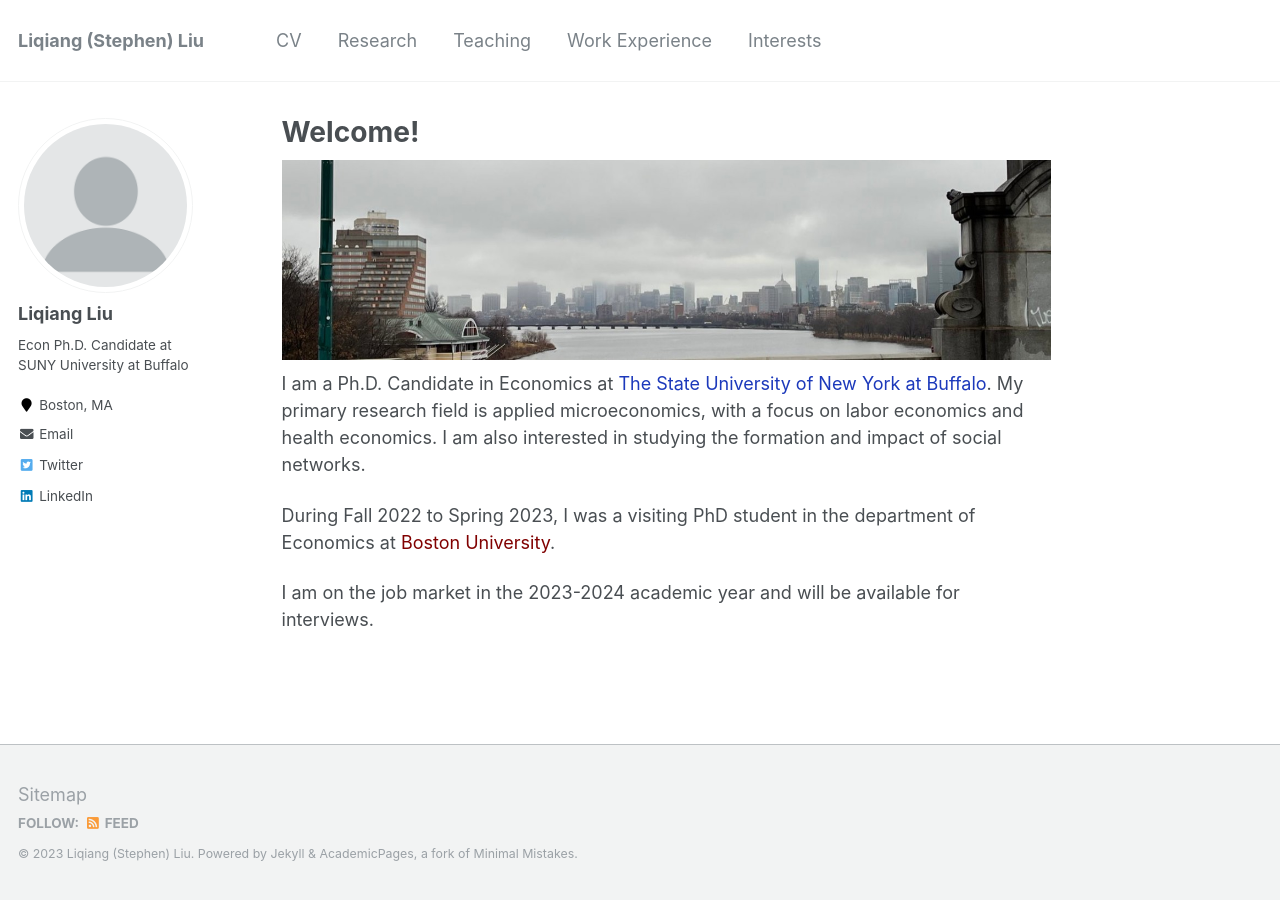
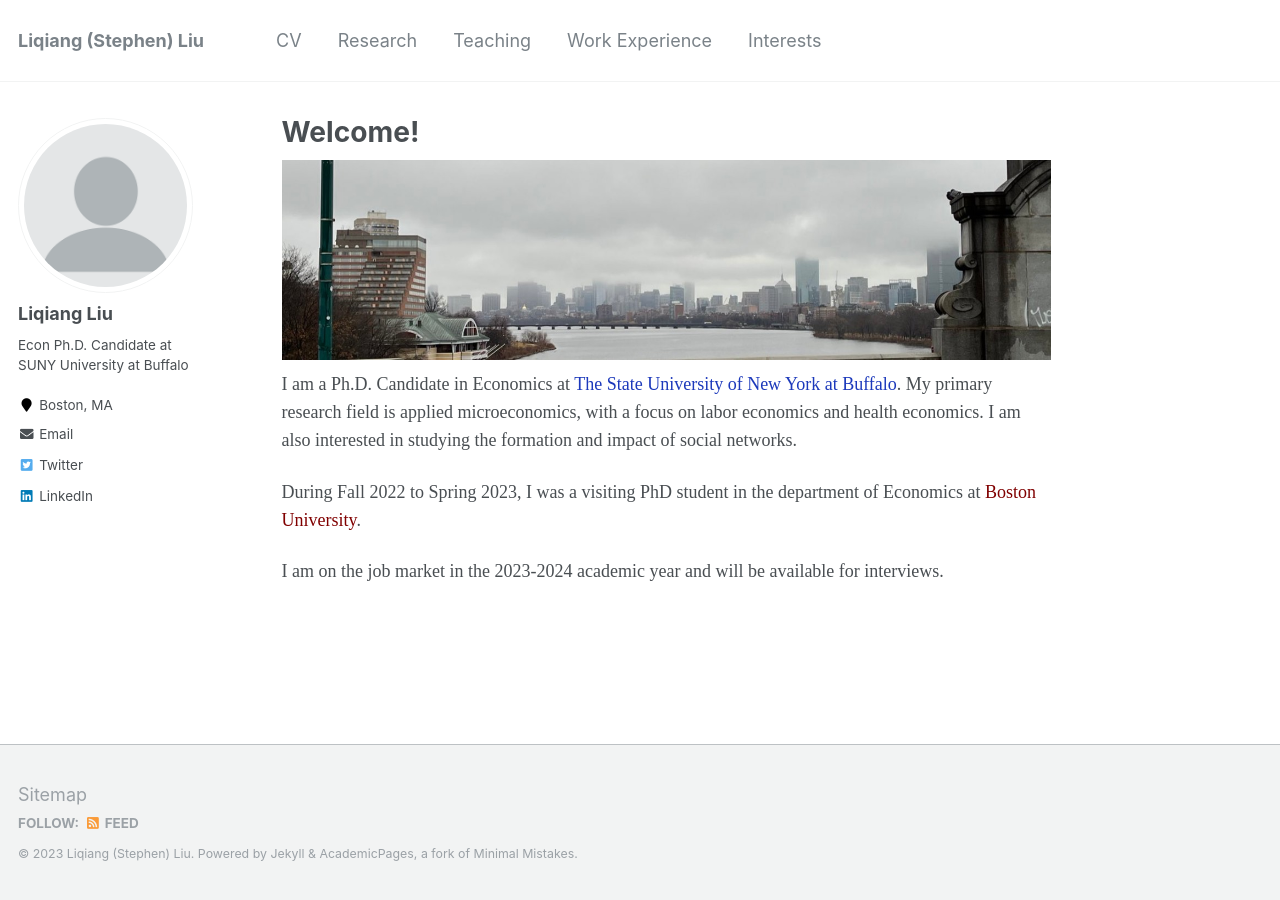
Before and after one commit to Liqiang-Liu/Liqiang-Liu.github.io, a Jekyll site: the page built from _pages/about.md, in a window 1280 px wide. Built offline with Jekyll 4.4.1, drawn with Linux system fonts in a browser that asks for light colours.

Commit message:
Update about.md

```diff
--- a/_pages/about.md
+++ b/_pages/about.md
@@ -24,11 +24,11 @@
 
 <div class="image-container">
   <img src="/images/background.jpg" alt="Image">
-  <p>I am a Ph.D. Candidate in Economics at <a href="https://www.buffalo.edu/" style="text-decoration:none;"><span style="color: #1c39bb">The State University of New York at Buffalo</span></a>. My primary research field is applied microeconomics, with a focus on labor economics and health economics. I am also interested in studying the formation and impact of social networks.</p>
+  <p><span style="font-family: 'CMU Bright';">I am a Ph.D. Candidate in Economics at <a href="https://www.buffalo.edu/" style="text-decoration:none;"><span style="color: #1c39bb">The State University of New York at Buffalo</span></a>. My primary research field is applied microeconomics, with a focus on labor economics and health economics. I am also interested in studying the formation and impact of social networks.</span></p>
 
-  <p>During Fall 2022 to Spring 2023, I was a visiting PhD student in the department of Economics at <a href="https://www.bu.edu/econ/" style="text-decoration:none;"><span style="color: #800000">Boston University</span></a>.</p>
+  <p><span style="font-family: 'CMU Bright';">During Fall 2022 to Spring 2023, I was a visiting PhD student in the department of Economics at <a href="https://www.bu.edu/econ/" style="text-decoration:none;"><span style="color: #800000">Boston University</span></a>.</span></p>
 
-  <p>I am on the job market in the 2023-2024 academic year and will be available for interviews.</p>
+  <p><span style="font-family: 'CMU Bright';">I am on the job market in the 2023-2024 academic year and will be available for interviews.</span></p>
 
 </div>
 
```
